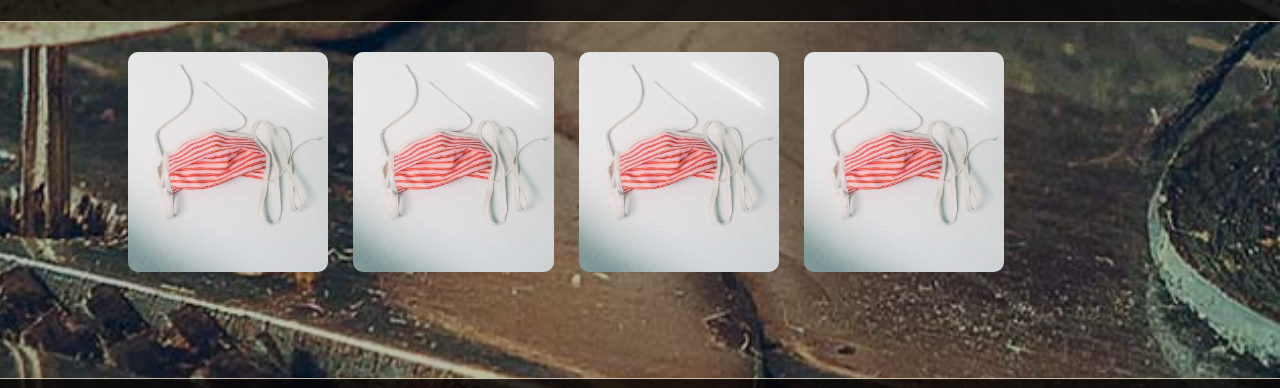
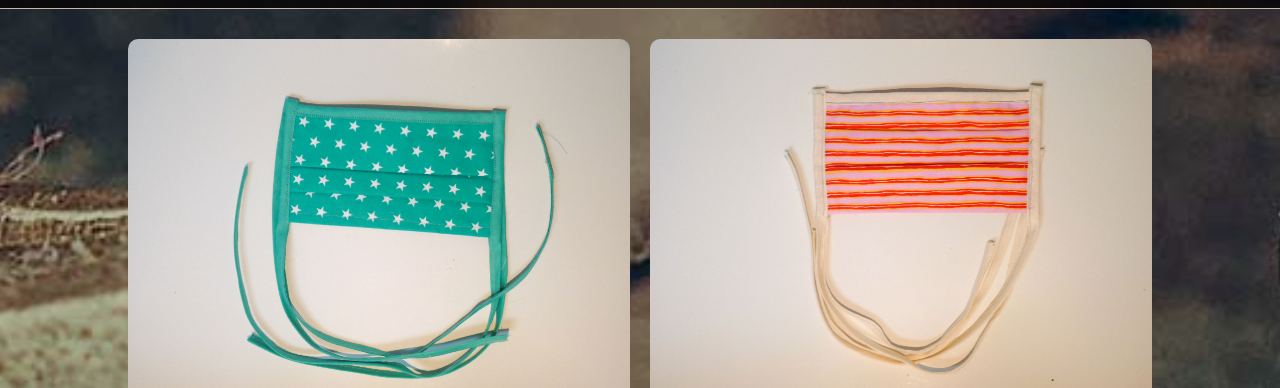
Before and after one commit to Avoelk/Corona-Secure, a plain HTML site: page index.html in a window 1280 px wide. Shown: the part 1628-2016 px from the top of the page. Drawn offline with Linux system fonts and the light colour scheme; a script that the page names is missing.

Commit message:
neue bilder 1

```diff
--- a/index.html
+++ b/index.html
@@ -56,7 +56,7 @@
 		   </div>
 
 		    <div class="video right">
-             <img class="lightbox" src="img/Maske1.jpg" alt="Corona Secure 1 - Image 1" width="1200" height="400">
+             <img class="lightbox" src="img/P1050568-web-top.jpg" alt="Corona Secure 1 - Image 1" width="1200" height="400">
 			</div>
          </div>
        </div>
@@ -100,33 +100,30 @@
     </div>
 
 	  <div class="container">
-        <div class="content">
-		  <div class="img three columns">
-            <img class="lightbox" src="img/Maske1.jpg" alt="Corona Secure 1 - Image 1" width="400" height="400">
-		  </div>
-        </div>
-
-       <div class="content">
-		 <div class="img three columns">
-            <img class="lightbox" src="img/Maske1.jpg" alt="Corona Secure 1 - Image 1" width="400" height="400">
-	     </div>
-       </div>
-
-	    <div class="content">
-		  <div class="img three columns">
-             <img class="lightbox" src="img/Maske1.jpg" alt="Corona Secure 1 - Image 1" width="400" height="400">
-		  </div>
-        </div>
-
-	    <div class="content">
-		   <div class="img three columns">
-              <img class="lightbox" src="img/Maske1.jpg" alt="Corona Secure 1 - Image 1" width="400" height="400">
-	       </div>
-        </div>
+		<div class="dual-grid">
+       		<div class="left">
+            <img class="lightbox" src="img/Maske-gruen-Sternchen-web.jpg" alt="Corona Secure 1 - Image 1" width="400" height="400">
 
 
 
-	  </div>
+            <img class="lightbox" src="img/Maske-gruen-Halbkreise-2-web.jpg" alt="Corona Secure 1 - Image 1" width="400" height="400">
+	    	 </div>
+
+
+	   <div class="right">
+             <img class="lightbox" src="img/Maske-rot-Streifen-web.jpg" alt="Corona Secure 1 - Image 1" width="400" height="400">
+
+
+
+
+              <img class="lightbox" src="img/P1050574-web.jpg" alt="Corona Secure 1 - Image 1" width="400" height="400">
+
+        </div>
+		  </div>
+
+		</div>
+
+
 
 
 
```
Also changed, not shown: img/AdobeStock_50625105_Preview.jpeg (deleted), img/Maske-gruen-Halbkreise-2-web.jpg (added), img/Maske-gruen-Sternchen-web.jpg (added), img/Maske-rot-Streifen-web.jpg (added), img/P1050568-web-top.jpg (added), img/P1050574-web.jpg (added), img/P1050577-web.jpg (added), img/P1050578-web.jpg (added), img/P1050579-web.jpg (added), img/Unbenannt-1-web.jpg (added).
